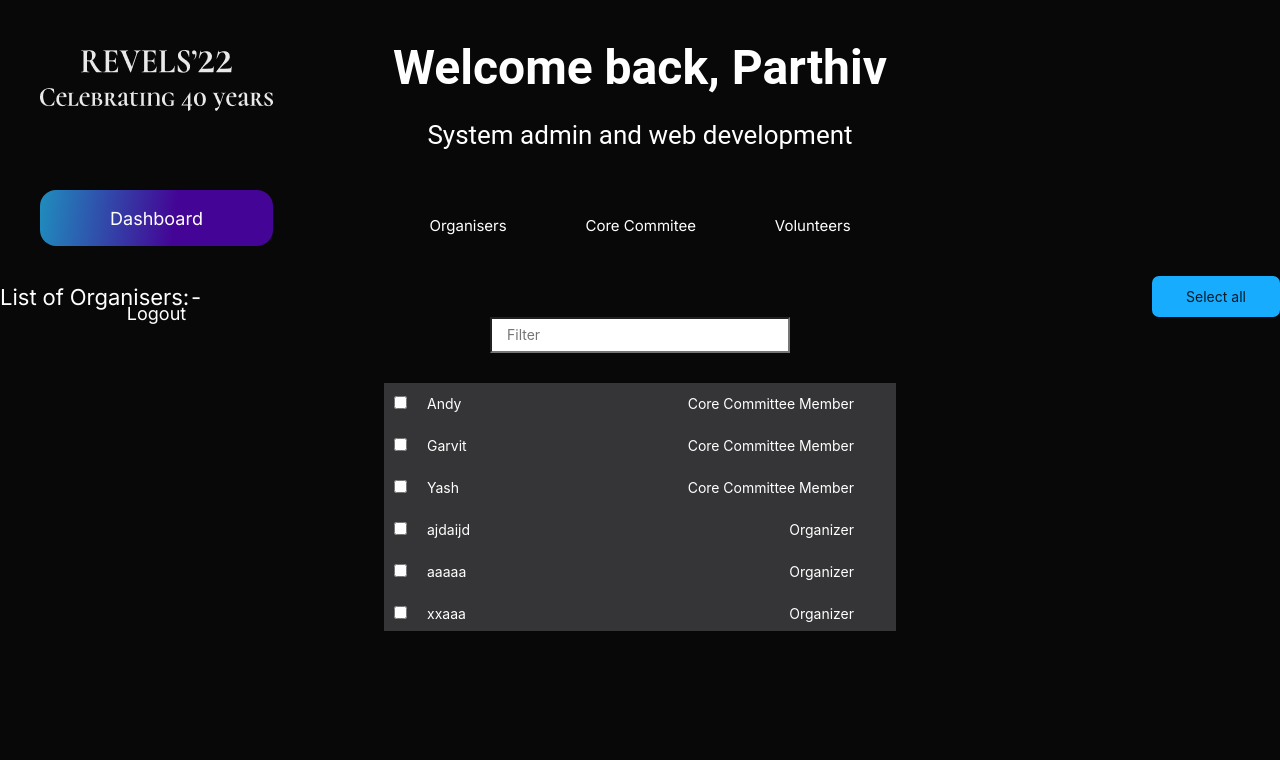
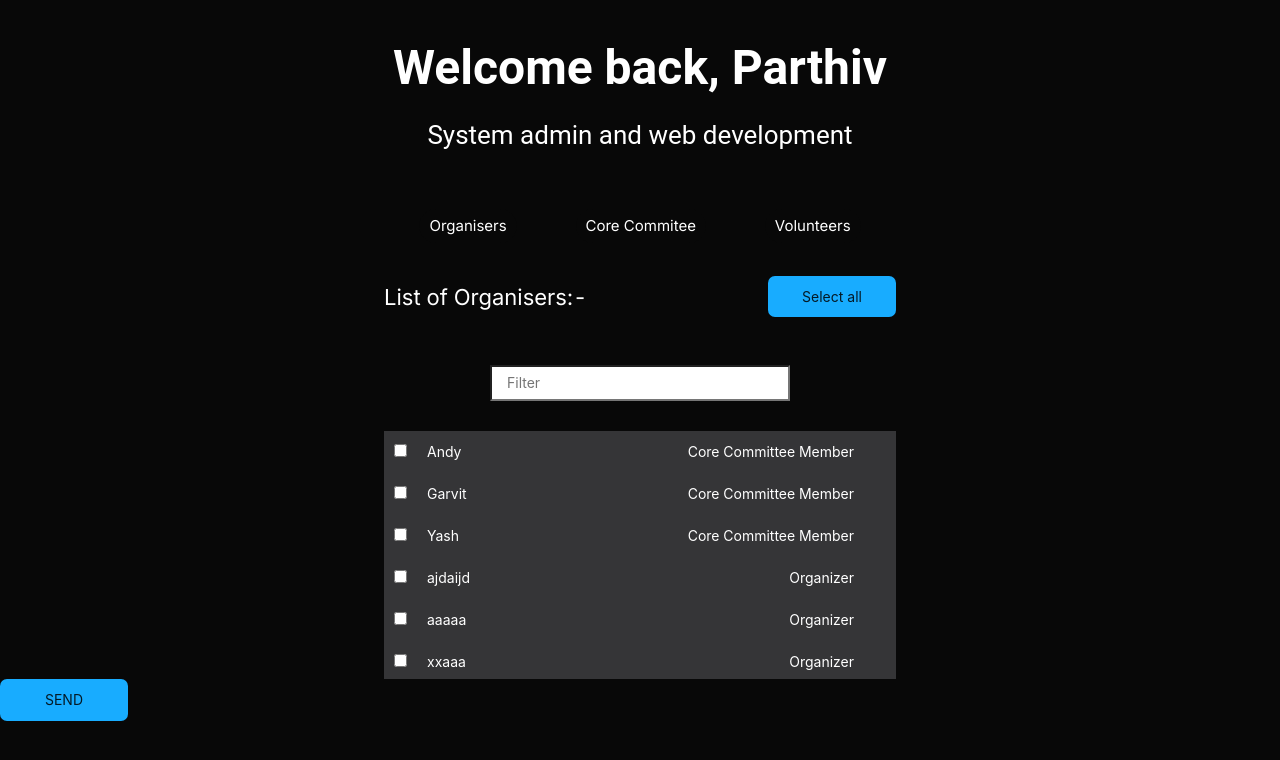
Before and after one commit to adityachandra1/Food-Token-Generator-API-Revels-2022, a React (Create React App) app in the folder new_client/: page /send-tokens in a window 1280 px wide. Shown: the top 760 px of the page. Built offline with nearby package versions, Linux system fonts and the light colour scheme.

Commit message:
added send button

```diff
--- a/new_client/src/components/CSS/sidebar.css
+++ /dev/null
@@ -1,48 +0,0 @@
-/* .main-page {
-  display: relative;
-  width: 100%;
-  height: 100vh;
-} */
-
-.sidebar-container {
-  position: fixed;
-  top: 0;
-  left: 0;
-  width: 20%;
-  height: 100%;
-  padding: 50px 40px;
-  /* background-color: aliceblue; */
-}
-
-.sidebar-button-container {
-  margin-top: 40px;
-  display: flex;
-  height: 230px;
-  flex-direction: column;
-  justify-content: space-evenly;
-}
-
-.sidebar-button-container button {
-  width: 233px;
-  height: 56px;
-
-  border-radius: 16px;
-  border: none;
-  color: white;
-  font-family: "Inter";
-  font-style: normal;
-  font-weight: 400;
-  font-size: 18px;
-  line-height: 27px;
-  background: none;
-}
-
-.sidebar-button-container .active-sidebar-btn {
-  background: linear-gradient(
-    97.24deg,
-    #1f8ebe -0.43%,
-    #440495 58.09%,
-    #440495 102.73%,
-    rgba(33, 182, 230, 0.628826) 146.25%
-  );
-}
--- a/new_client/src/components/sidebar.jsx
+++ /dev/null
@@ -1,17 +0,0 @@
-import React from "react";
-import "./CSS/sidebar.css";
-import logo from "./images/logo.png";
-
-const Sidebar = () => {
-  return (
-    <div className="sidebar-container">
-      <img src={logo} alt="" />
-      <div className="sidebar-button-container">
-        <button className="active-sidebar-btn">Dashboard</button>
-        <button>Logout</button>
-      </div>
-    </div>
-  );
-};
-
-export default Sidebar;
--- a/new_client/src/pages/CSS/GenTokens.css
+++ b/new_client/src/pages/CSS/GenTokens.css
@@ -11,6 +11,16 @@
 
   padding-top: 40px;
 }
+/* .ellipse{
+  position: relative;
+  width: 30%;
+  height: 50%;
+  top: 50px;
+  background: linear-gradient(97.61deg, #3542D3 -18.04%, #303E7C 95.17%, #303E7C 188.52%);
+  filter: blur(157.473px);
+  transform: rotate(-171.18deg);
+
+} */
 
 .list-container {
   display: flex;
@@ -66,8 +76,9 @@
   display: flex;
   flex-direction: row;
   align-items: center;
-  width: 100%;
+  width: 40%;
   justify-content: space-between;
+  padding: 0 0 3rem 0;
 }
 
 .search-container p {
@@ -165,3 +176,16 @@
   border-radius: 10px;
   background: #272727;
 }
+
+
+.send-button{
+  width: 128px;
+  height: 41.31px;
+  left: 1151px;
+  top: 471px;
+
+  background: #18acff;
+  border-radius: 7px;
+  border: none;
+  float: right;
+}
--- a/new_client/src/pages/GenTokens.jsx
+++ b/new_client/src/pages/GenTokens.jsx
@@ -1,6 +1,5 @@
 
 
-import Sidebar from "../components/sidebar";
 import "./CSS/GenTokens.css";
 import React, { useState } from "react";
 
@@ -48,11 +47,11 @@ const GenTokens = () => {
 
 
     <div className="main-page">
-      <Sidebar />
+
       <div className="gentokens-page">
 
 
-
+      <div className="ellipse"></div>
         <div className="list-container">
           {" "}
           <h1>Welcome back, Parthiv</h1>
@@ -98,9 +97,12 @@ const GenTokens = () => {
 
       </div>
       </div>
-
+      <button className="send-button">
+      SEND
+    </button>
 
     </div>
+
 
     </div>
   );
```
Also changed, not shown: 1 other file (tests, documents, lock files or other folders).
